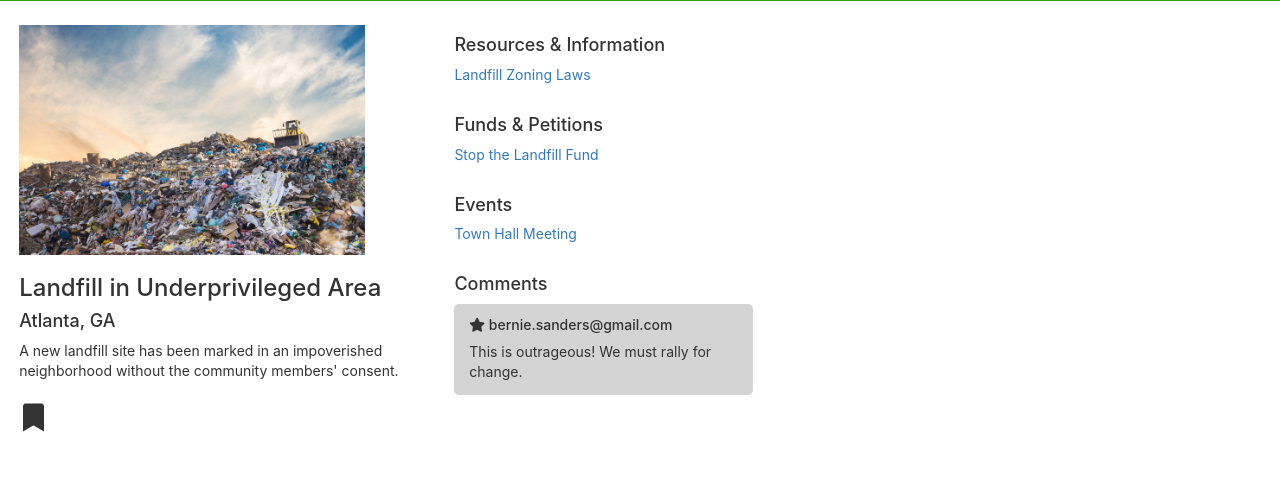
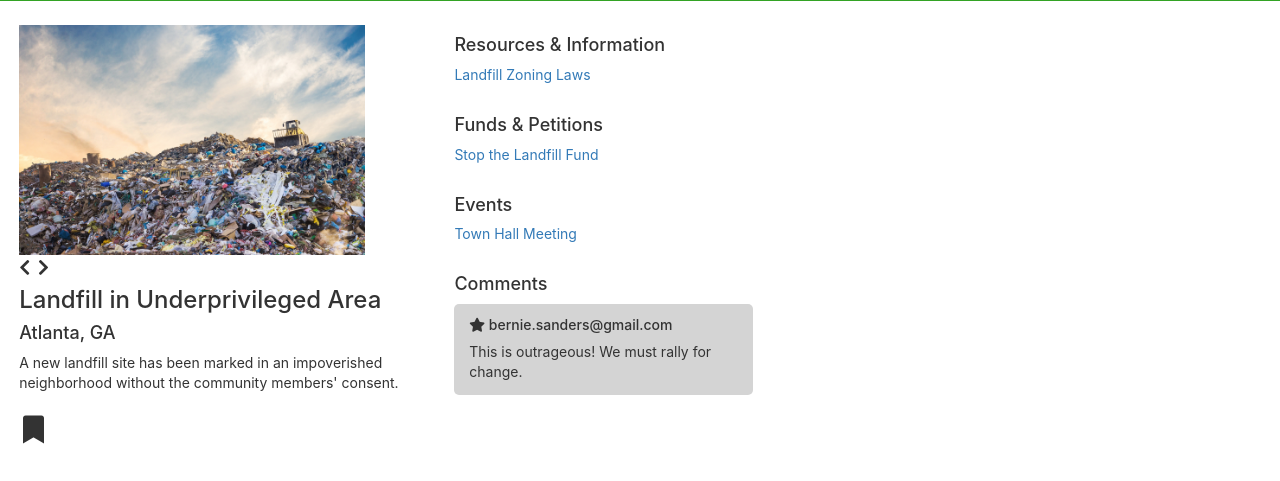
Before and after one commit to ryankrawz/findaid, a React app: page /357458 in a window 1280 px wide. Shown: the part 49-530 px from the top of the page. Built offline with nearby package versions, Linux system fonts and the light colour scheme.

Commit message:
Scroll photos on a post

```diff
--- a/src/components/Post.js
+++ b/src/components/Post.js
@@ -1,4 +1,4 @@
-import React, { useContext} from 'react';
+import React, { useContext, useState } from 'react';
 import { useParams } from 'react-router-dom';
 
 import css from './Post.module.css';
@@ -7,14 +7,23 @@ import { StoreContext } from 'contexts/StoreContext';
 
 function Post() {
     const {posts, users, likes, addLike, removeLike} = useContext(StoreContext);
+    const [currentImage, setCurrentImage] = useState(0);
     const {postId} = useParams();
     const currentPost = posts.find(p => p.id === postId);
     const currentUser = users.find(u => u.email === currentPost.poster);
-    // Implement photo scroll
-    const currentImage = 0;
 
     function handleLike() {
         addLike(postId);
+    }
+
+    function handleNextImage() {
+        const nextImage = currentImage < currentPost.images.length - 1 ? currentImage + 1 : 0;
+        setCurrentImage(nextImage);
+    }
+
+    function handlePrevImage() {
+        const nextImage = currentImage > 0 ? currentImage - 1 : currentPost.images.length - 1;
+        setCurrentImage(nextImage);
     }
 
     function handleUnlike() {
@@ -25,7 +34,12 @@ function Post() {
         <div className={css.postContainer}>
             <aside className={css.postInfo}>
                 <img className={css.postImage} src={publicUrl(currentPost.images[currentImage])} alt={currentPost.images[currentImage]}/>
-                <h3>{currentPost.title}</h3>
+                <div className={css.scrollContainer}>
+                    <i className={`fas fa-chevron-left ${css.scrollPhoto}`} onClick={handlePrevImage}></i>
+                    &nbsp;&nbsp;
+                    <i className={`fas fa-chevron-right ${css.scrollPhoto}`} onClick={handleNextImage}></i>
+                </div>
+                <h3 className={css.postTitle}>{currentPost.title}</h3>
                 <h4>{currentPost.location}</h4>
                 {currentPost.description}
                 {likes.find(like => like.postId === postId && like.userEmail === currentUser.email) ?
--- a/src/components/Post.module.css
+++ b/src/components/Post.module.css
@@ -10,6 +10,23 @@
 
 .postImage {
     width: 90%;
+}
+
+.scrollContainer {
+    display: block;
+    margin-top: 1%;
+}
+
+.scrollPhoto {
+    font-size: 125%;
+}
+
+.scrollPhoto:hover {
+    cursor: pointer;
+}
+
+.postTitle {
+    margin-top: 2%;
 }
 
 .infoContainer {
```
